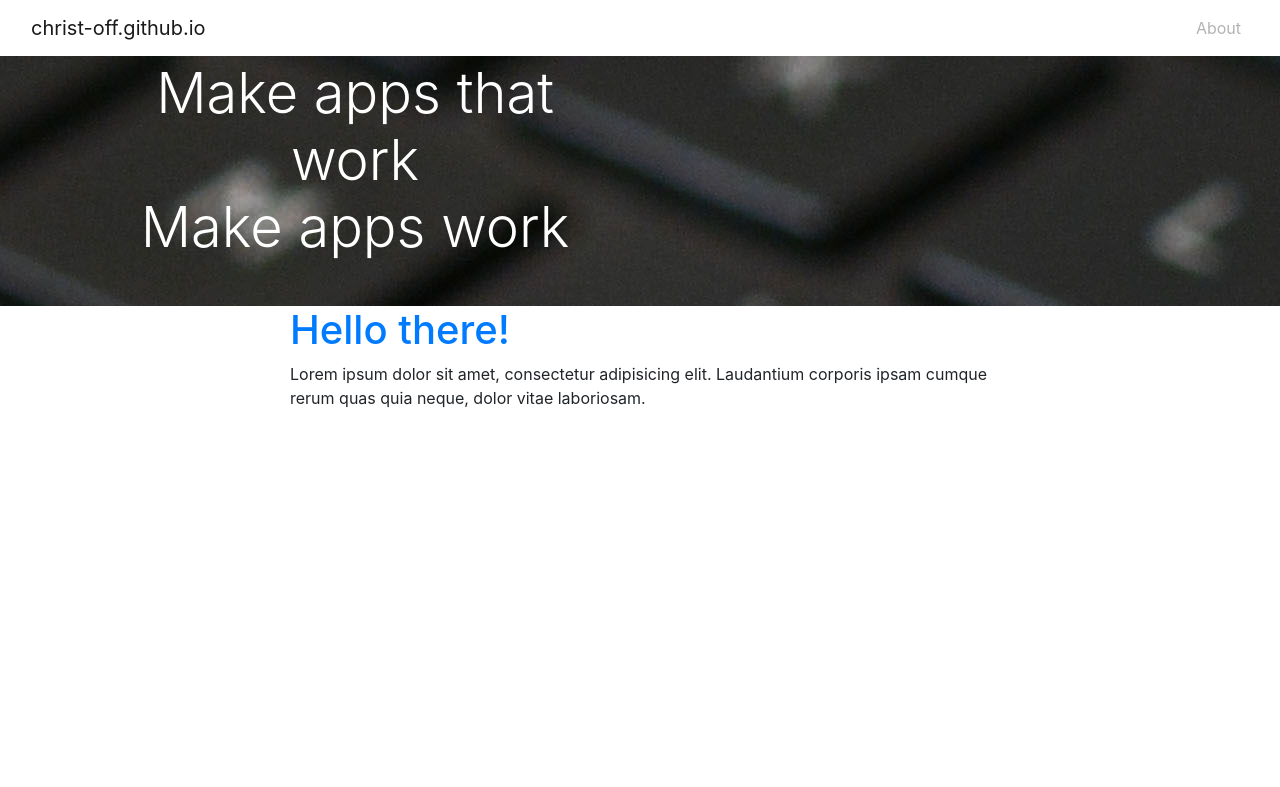
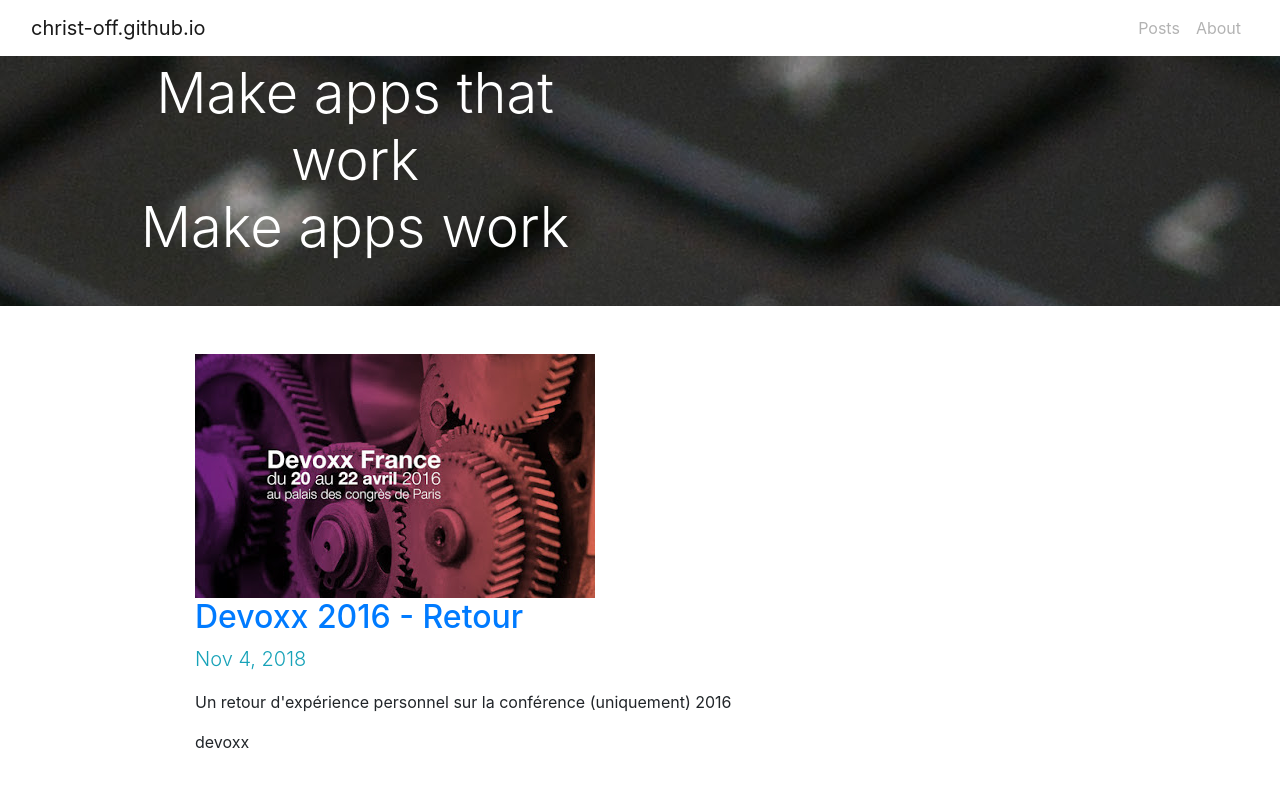
Before and after one commit to christ-off/christ-off.github.io, a Jekyll site: the page built from index.html, in a window 1280 px wide. Shown: the top 787 px of the page. Built offline with Jekyll 4.4.1, drawn with Linux system fonts in a browser that asks for light colours.

Commit message:
CHANGE - Add Posts list to be enhanced on home

```diff
--- /dev/null
+++ b/_includes/home_posts.html
@@ -0,0 +1,27 @@
+<section id="posts" class="py-5">
+    <div class="container">
+        <div class="row">
+            <div class="col">
+                {% for post in site.posts limit:5 %}
+                <div>
+                    <img src="{{ post.image }}" alt="{{ post.title }}">
+                    <h2><a href="{{ post.url | prepend: site.baseurl }}">{{ post.title }}</a></h2>
+                    <p class="text-info lead">
+                        {{ post.date | date: "%b %-d, %Y" }}
+                    </p>
+                    <p>
+                        {% if post.summary %}
+                        {{ post.summary }}
+                        {% else %}
+                        {{ post.excerpt }}
+                        {% endif %}
+                    </p>
+                    <p>
+                        {{ post.tags | array_to_sentence_string  }}
+                    </p>
+                </div>
+                {% endfor %}
+            </div>
+        </div>
+    </div>
+</section>
--- a/_includes/navbar.html
+++ b/_includes/navbar.html
@@ -7,9 +7,8 @@
         </button>
         <div class="collapse navbar-collapse" id="navbarNavDropdown">
             <ul class="navbar-nav navbar-light ml-auto">
-                <li class="nav-item">
-                    <a class="nav-link disabled" href="/about">About</a>
-                </li>
+                <li class="nav-item"><a class="nav-link disabled" href="/posts">Posts</a></li>
+                <li class="nav-item"><a class="nav-link disabled" href="/about">About</a></li>
             </ul>
         </div>
     </nav>
--- a/_layouts/home.html
+++ b/_layouts/home.html
@@ -6,10 +6,13 @@
 {% include banner.html %}
 <div class="container">
     <div class="row">
-        <div class="col-2"><!-- Blank left column -->
+        <div class="col-1"><!-- Blank left column -->
         </div>
-        <div class="col-8">{{ content }}</div>
-        <div class="col-2">
+        <div class="col-10">
+            {{ content }}
+            {% include home_posts.html %}
+        </div>
+        <div class="col-1">
             <!--
                 tags, info, ...
             -->
--- a/_posts/2018-11-04-devoxxfr_2016.md
+++ b/_posts/2018-11-04-devoxxfr_2016.md
@@ -1,11 +1,13 @@
 ---
 layout: post
 title: Devoxx 2016 - Retour
+summary: Un retour d'expérience personnel sur la conférence (uniquement) 2016
 permalink: '/devoxx_2016'
-category: devoxx
+category: dev
 published: true
-categories: ['devoxx']
+categories: ['dev']
 tags: ['devoxx']
+image: /assets/posts/devoxxfr_2016/devoxxfr_2016.jpg
 ---
 ![Devoxx_2016](/assets/posts/devoxxfr_2016/devoxxfr_2016.jpg)
 
--- a/index.html
+++ b/index.html
@@ -5,9 +5,7 @@ layout: home
 <div class="container">
     <div class="row">
         <div class="col">
-            <h1 class="text-primary">Hello there!</h1>
-            <p>Lorem ipsum dolor sit amet, consectetur adipisicing elit. Laudantium corporis ipsam cumque rerum quas quia neque, dolor vitae laboriosam.</p>
-            <i class="fas fa-thumbs-up fa-2x"></i>
+
         </div>
     </div>
 </div>
```
Also changed, not shown: README.md.
